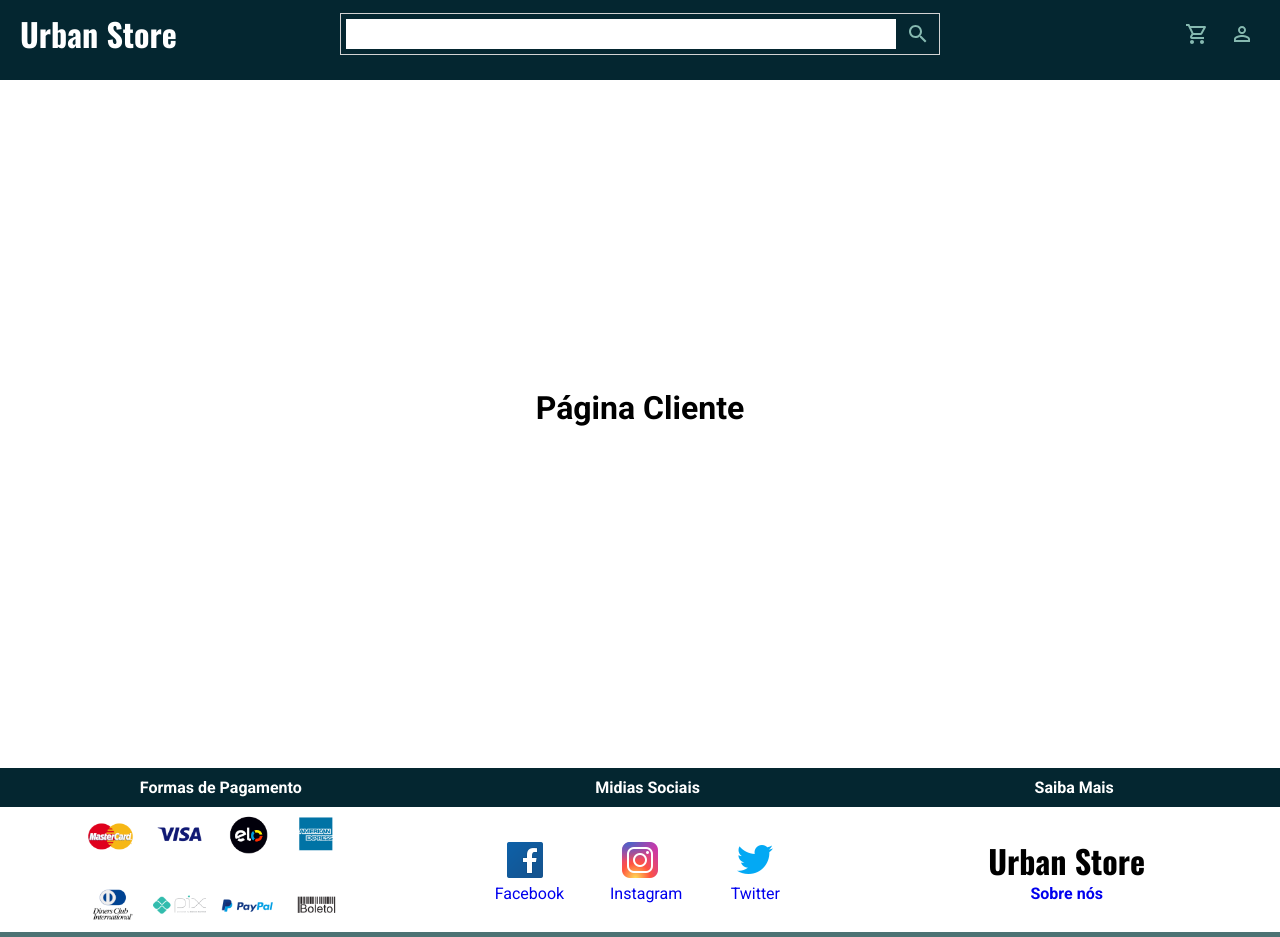
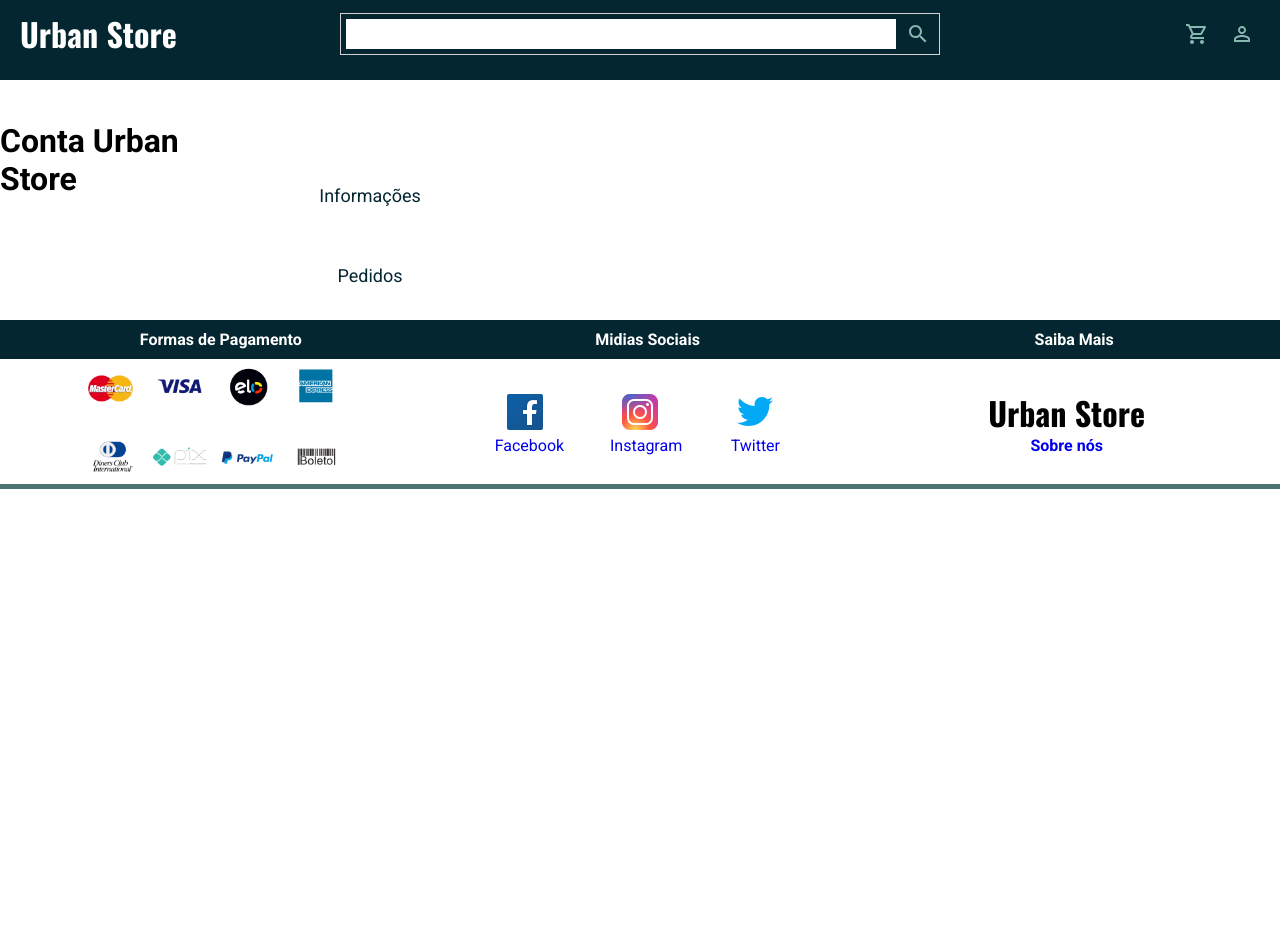
Before and after one commit to JohnGabriel-IFSP/E-Commerce, a React (Vite) app: page /minhaconta in a window 1280 px wide. After the commit the page ends 800 px from the top, so only its background shows below. Built offline with nearby package versions, Linux system fonts and the light colour scheme; sample sign-in values are in the browser's storage.

Commit message:
PáginaCliente

```diff
--- a/src/components/PageCliente/ClientePage.tsx
+++ b/src/components/PageCliente/ClientePage.tsx
@@ -1,13 +1,23 @@
 import React from "react";
 
-import { Conteiner } from "../login/style";
+import { ConteinerPrincipal, Conteiner, Wrapper1, Wrapper2, Item, UltPedido, Title } from "../PageCliente/ClienteStyle"
 
 
 export const ClientePage = () => {
     return (
+        <ConteinerPrincipal>
+        <Title>Conta Urban Store</Title>
         <Conteiner>
-            <h1>Página Cliente</h1>
+            <Wrapper1>
+                <Item>Informações</Item>
+                <Item>Pedidos</Item>
+            </Wrapper1>
+            <Wrapper2>
+                <UltPedido></UltPedido>
+            </Wrapper2>
         </Conteiner>
+        </ConteinerPrincipal>
+
     )
 
 }
--- a/src/components/PageCliente/ClienteStyle.tsx
+++ b/src/components/PageCliente/ClienteStyle.tsx
@@ -1 +1,46 @@
 import styled from "styled-components";
+
+export const ConteinerPrincipal = styled.div`
+    display: flex;
+    width: 100%;
+    height: 100%;
+    justify-content: center;
+    align-items: center;
+`;
+
+export const Conteiner = styled.div`
+    display: flex;
+    margin-top: 10rem;
+    width: 100%;
+    height: auto;
+`;
+
+export const Wrapper1 = styled.div`
+    flex: 1;
+`;
+export const Wrapper2 = styled.div`
+    flex: 2;
+`;
+export const Item = styled.button`
+    border: none;
+    color: ${({theme})=> theme.colors.primary};
+    box-shadow: 0 0 40px 40px ${({theme})=>theme.colors.white} inset, 0 0 0 0 ${({theme})=>theme.colors.primary};
+    -webkit-transition: all 150ms ease-in-out;
+    transition: all 150ms ease-in-out;
+    width: 80%;
+    height: 70px;
+    border-radius: 3px;
+    margin: 0 0 10px 10px;
+    font-size: large;
+
+    :hover{
+        box-shadow: 0 0 10px 0 ${({theme})=>theme.colors.secundary} inset, 0 0 10px 4px ${({theme})=>theme.colors.primary};
+    }
+`;
+
+export const Pedidos = styled.div``;
+export const UltPedido = styled.div``;
+export const Title = styled.h1`
+    display: flex;
+    flex-wrap: wrap;
+`;
```
